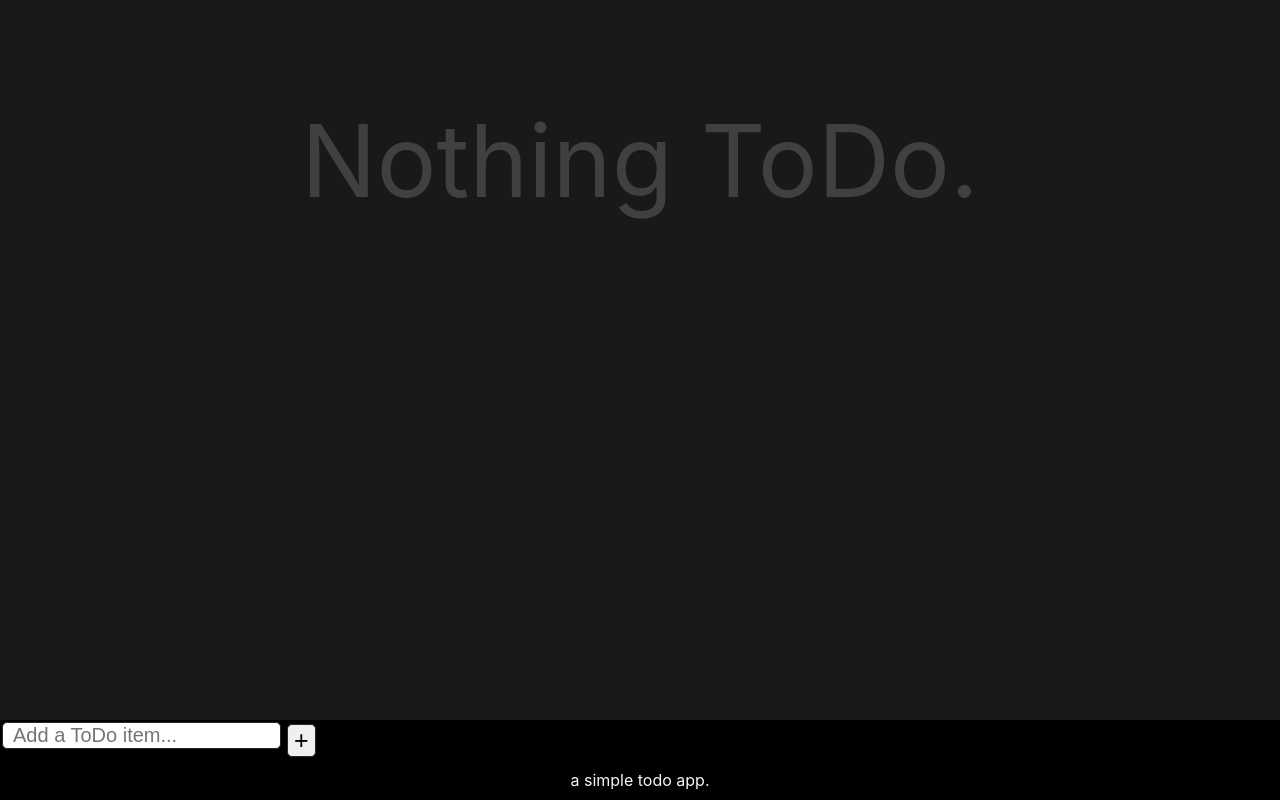
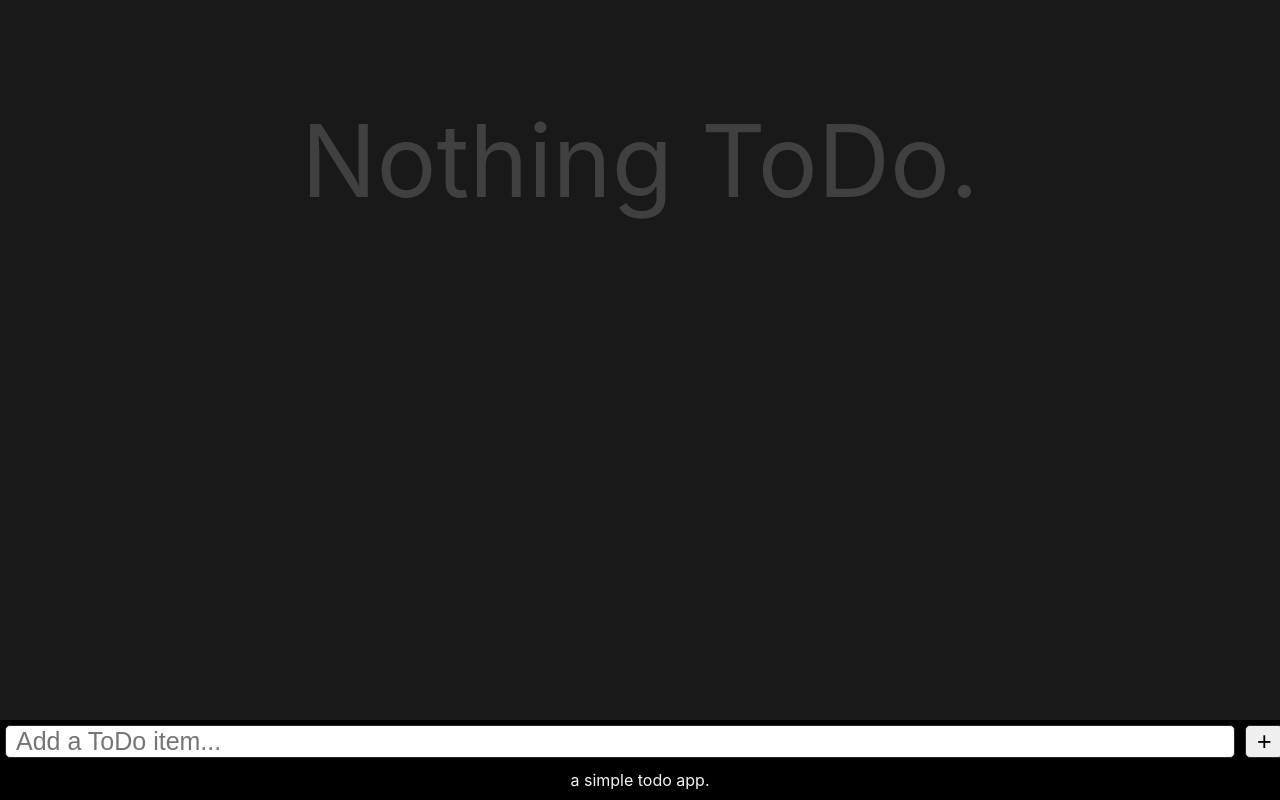
Before and after one commit to adriankristanto/react-to-do-list, a React (Create React App) app in the folder to-do-list/: page / in a window 1280 px wide. Built offline with nearby package versions, Linux system fonts and the light colour scheme.

Commit message:
fixed the styling of the input bar and the add button

```diff
--- a/to-do-list/src/InputArea.css
+++ b/to-do-list/src/InputArea.css
@@ -4,23 +4,22 @@
     width: 100%;
     height: 5%;
     background-color: black;
-    display: flex;
-    flex-wrap: wrap;
 }
 
 .input-area input[type=text] {
+    width: 95%;
     border: 1px groove #282828;
     border-radius: 5px;
     padding-left: 10px;
-    align-items: center;
-    font-size: 20px;
-    margin: 2px;
+    font-size: 25px;
+    margin: 5px;
 }
 
 .input-area button {
+    width: 3%;
     border: 1px groove #282828;
     border-radius: 5px;
     position: absolute;
-    margin: 4px;
+    margin: 5px;
     font-size: 25px;
 }
```
